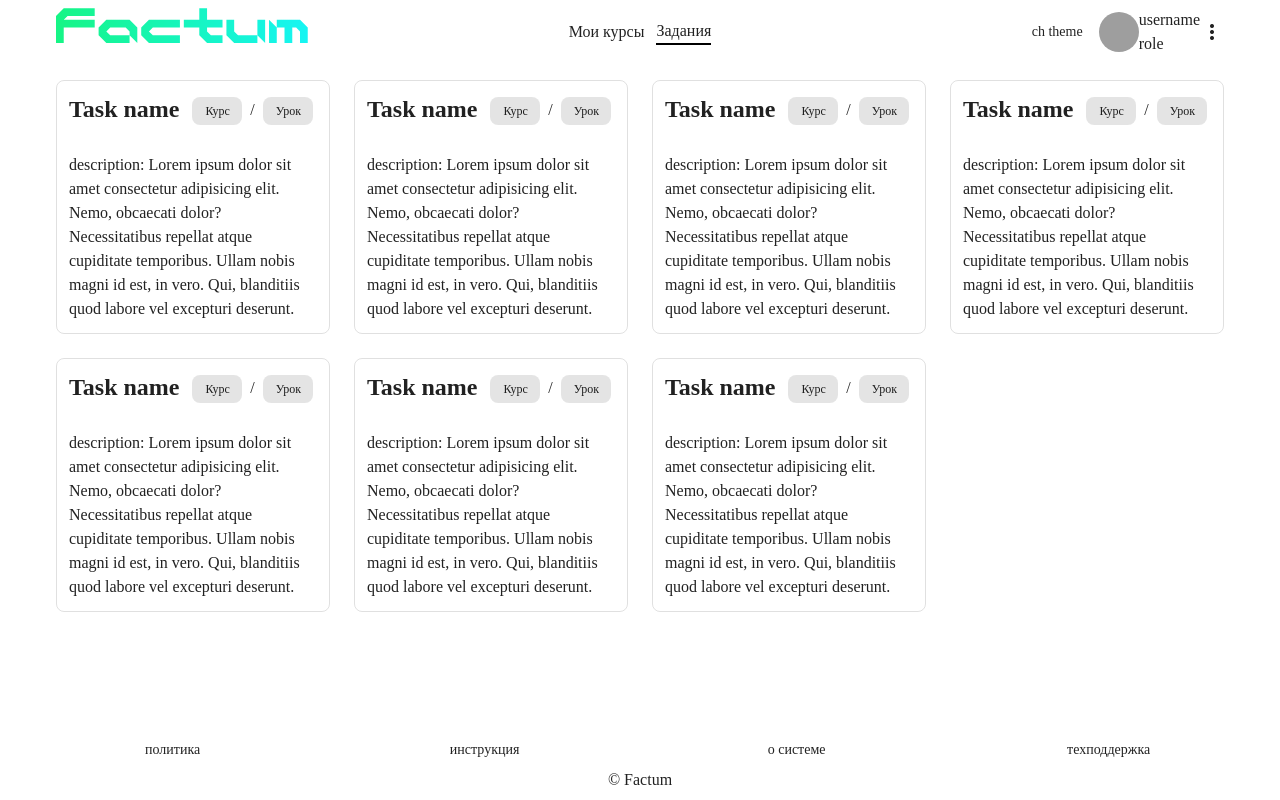
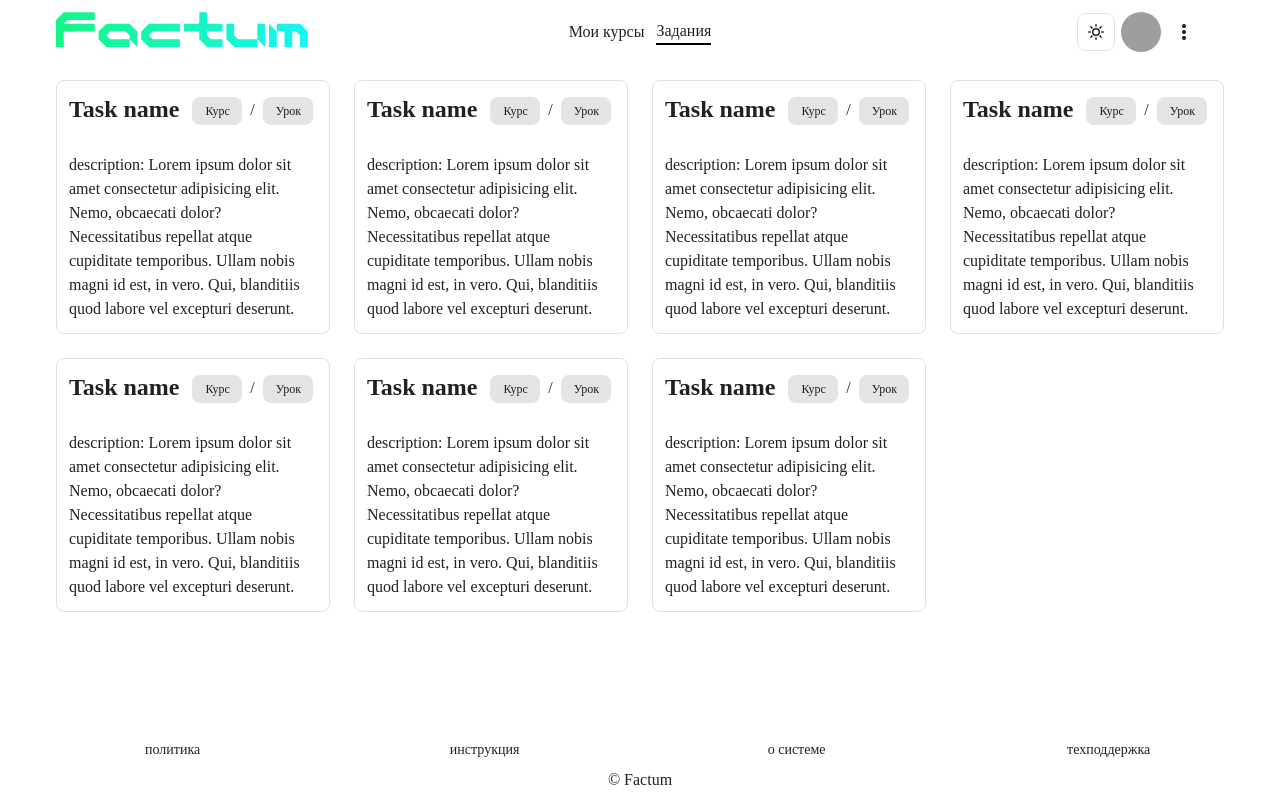
Before and after one commit to Jet-Green/tapps, a Nuxt app: page /tasks in a window 1280 px wide. Built offline with nearby package versions, Linux system fonts and the light colour scheme; no server answers; grey boxes are pictures that could not be loaded.

Commit message:
add color button and show user info

```diff
--- a/layouts/default.vue
+++ b/layouts/default.vue
@@ -5,6 +5,8 @@ const theme = useTheme()
 
 const router = useRouter()
 const savedTheme = useCookie('theme')
+
+const userStore = useAuth();
 
 let drawer = ref(false);
 
@@ -62,13 +64,23 @@ if (fullPath.startsWith("/courses")) {
               Задания
             </div>
           </v-col>
-
-          <v-col cols="3" class="hidden md:flex align-center justify-end">
-            <v-btn @click="toggleTheme">ch theme</v-btn>
+          <v-spacer>
+          </v-spacer>
+          <v-col cols="2" class="hidden md:flex align-center justify-between px-10">
+            <button @click="toggleTheme" type="button"
+              class="text-zinc-700 border border-zinc-700 hover:bg-zinc-400 focus:outline-none font-medium rounded-lg text-sm p-2.5 text-center inline-flex items-center dark:hover:bg-zinc-700">
+              <svg xmlns="http://www.w3.org/2000/svg" xmlns:xlink="http://www.w3.org/1999/xlink" width="16" height="16"
+                class="g-icon" fill="currentColor" stroke="none" aria-hidden="true"><svg
+                  xmlns="http://www.w3.org/2000/svg" fill="none" viewBox="0 0 16 16">
+                  <path fill="currentColor" fill-rule="evenodd"
+                    d="M8 3a.75.75 0 0 1-.75-.75V.75a.75.75 0 0 1 1.5 0v1.5A.75.75 0 0 1 8 3m0 7.5a2.5 2.5 0 1 0 0-5 2.5 2.5 0 0 0 0 5M8 12a4 4 0 1 0 0-8 4 4 0 0 0 0 8m-.75 3.25a.75.75 0 0 0 1.5 0v-1.5a.75.75 0 0 0-1.5 0zM13 8a.75.75 0 0 1 .75-.75h1.5a.75.75 0 0 1 0 1.5h-1.5A.75.75 0 0 1 13 8M.75 7.25a.75.75 0 0 0 0 1.5h1.5a.75.75 0 0 0 0-1.5zm10.786-2.786a.75.75 0 0 1 0-1.06l1.06-1.06a.75.75 0 0 1 1.06 1.06l-1.06 1.06a.75.75 0 0 1-1.06 0m-9.193 8.132a.75.75 0 0 0 1.06 1.06l1.062-1.06a.75.75 0 0 0-1.061-1.06zm9.193-1.06a.75.75 0 0 1 1.06 0l1.06 1.06a.75.75 0 0 1-1.06 1.06l-1.06-1.06a.75.75 0 0 1 0-1.06M3.404 2.343a.75.75 0 0 0-1.06 1.06l1.06 1.061a.75.75 0 1 0 1.06-1.06z"
+                    clip-rule="evenodd"></path>
+                </svg></svg>
+            </button>
             <v-avatar
               image="https://shapka-youtube.ru/wp-content/uploads/2024/08/kartinka-na-avatarki-so-sviney.jpg"></v-avatar>
-            username <br />
-            role
+            {{ userStore.user?.name }} <br />
+            {{ userStore.user?.roles[0] }}
             <v-icon icon="mdi-dots-vertical"></v-icon>
           </v-col>
           <v-col cols="6" class="md:hidden flex align-center justify-end">
```
